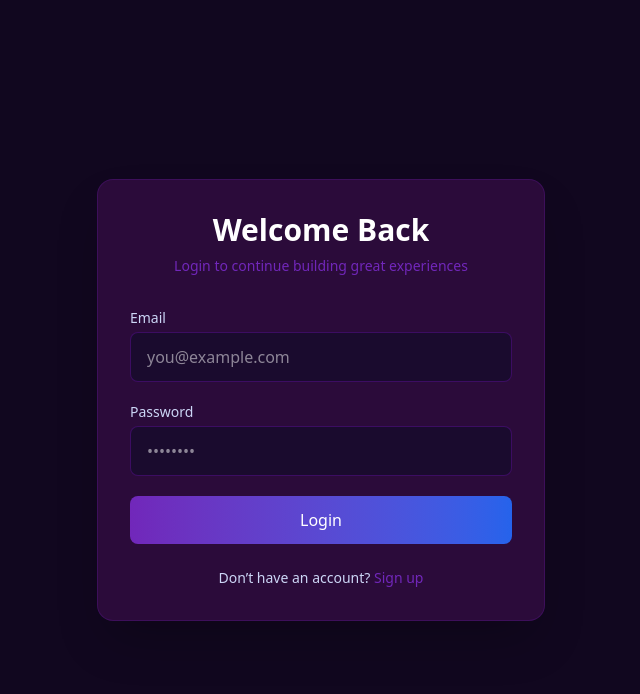
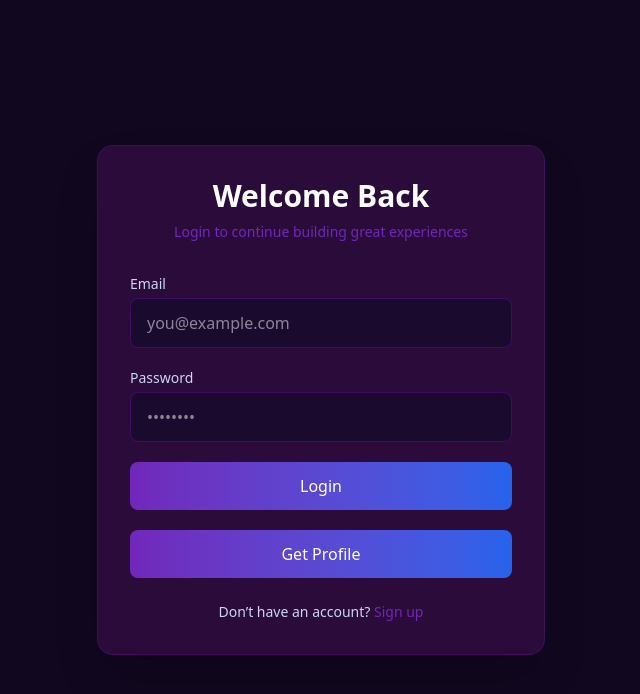
Before and after one commit to SanjayV2811/PortFolio-MERN-PROJECT, a React app in the folder Frontend/: page /login in a window 1280 px wide. Shown: the top 694 px of the page, without its empty margins (319-959 px from the left). Built offline with nearby package versions, Linux system fonts and the light colour scheme; the HTML template or start-up script is replaced by a standard one.

Commit message:
withcredentials enabled

```diff
--- a/Frontend/src/pages/LoginRegister.jsx
+++ b/Frontend/src/pages/LoginRegister.jsx
@@ -40,9 +40,9 @@ export default function Auth() {
           email,
           password,
         }
-        // ,{
-        //   withCredentials: true,
-        // }
+        ,{
+          withCredentials: true,
+        }
         );
         console.log(res.data)
         localStorage.setItem("token", res.data.token);
@@ -54,9 +54,9 @@ export default function Auth() {
           email,
           password,
         }
-        // ,{
-        //   withCredentials: true,
-        // }
+        ,{
+          withCredentials: true,
+        }
       );
         console.log(res.data)
         localStorage.setItem("token", res.data.token);
@@ -78,11 +78,11 @@ export default function Auth() {
       const res = await axios.get(
         `${import.meta.env.VITE_BASE_URL}/users/profile`,
         {
-          headers: {
-            Authorization: `Bearer ${token}`,
-          }
+          // headers: {
+          //   Authorization: `Bearer ${token}`,
+          // }
           // ,
-          // withCredentials: true,
+          withCredentials: true,
         }
       );
       console.log(res.data);
@@ -173,6 +173,9 @@ export default function Auth() {
           >
             {isLogin ? "Login" : "Register"}
           </button>
+          <button onClick={getProfile} className="w-full py-3 rounded-lg bg-gradient-to-r
+            from-text-secondary to-primary text-white font-medium
+            hover:opacity-90 transition">Get Profile</button>
         </form>
 
         {/* Toggle */}
```
